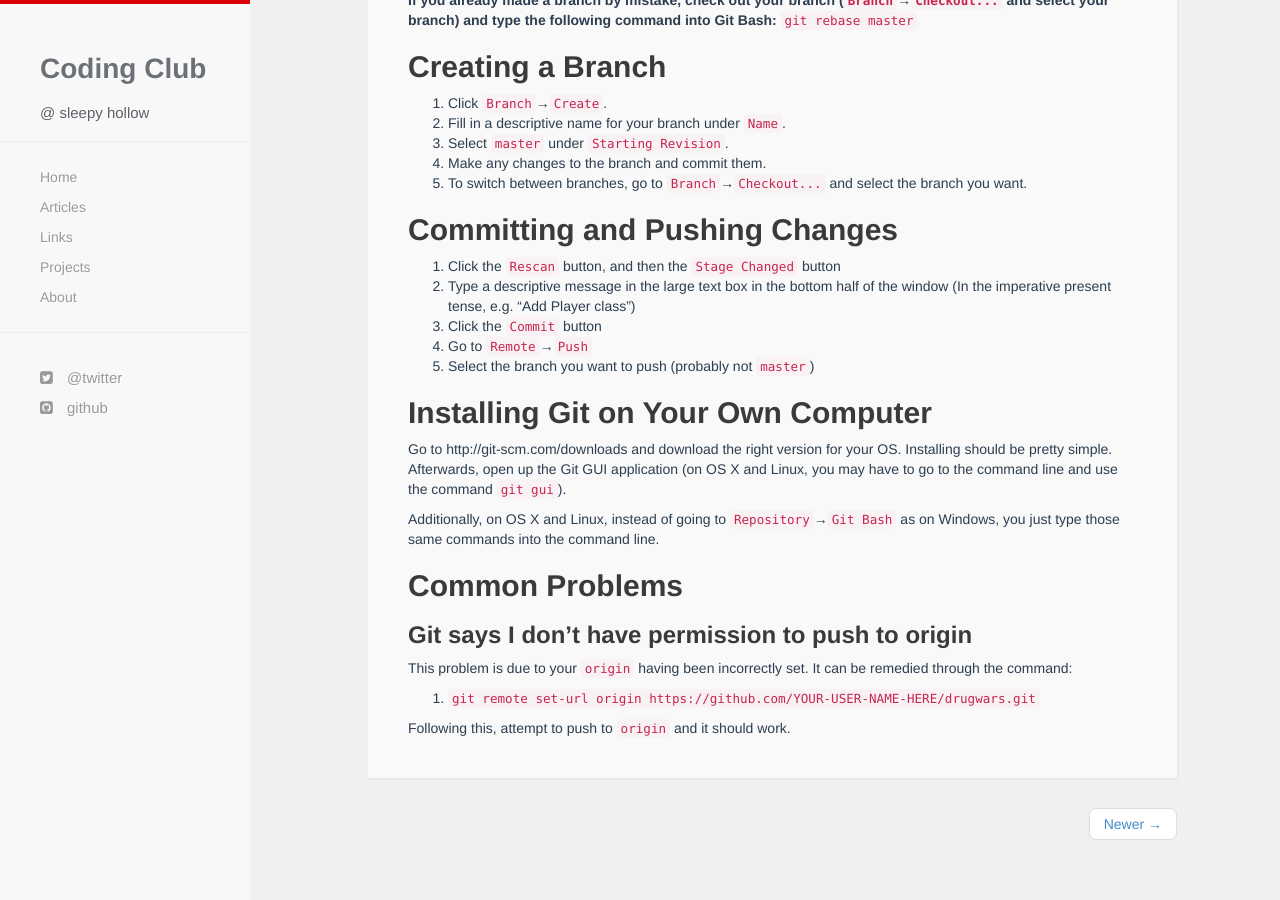
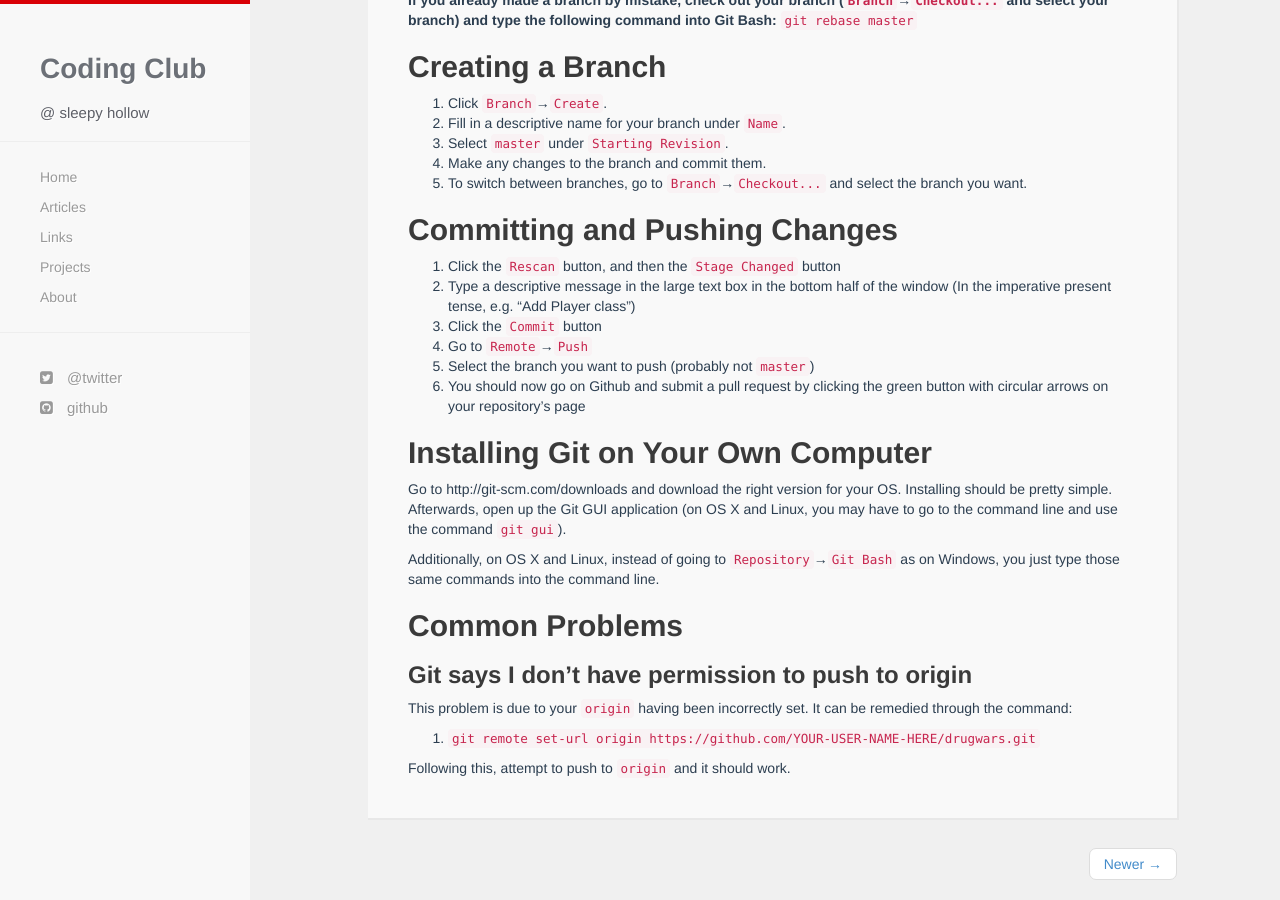
Before and after one commit to shhs-coding-club/shhs-coding-club.github.io, a Jekyll site: the page built from _posts/2014-09-23-Git-GUI-tutorial.md, in a window 1280 px wide and 900 px high, scrolled down 3593 px. Built offline with Jekyll 4.4.1, drawn with Linux system fonts in a browser that asks for light colours; nearby versions of some CDN libraries; Markdown is read by kramdown in place of the engine named in the settings; before the commit the page ends 4453 px from its top, so only the background shows below that.

```diff
--- a/_posts/2014-09-23-Git-GUI-tutorial.md
+++ b/_posts/2014-09-23-Git-GUI-tutorial.md
@@ -106,6 +106,7 @@ Git is an important tool, both for the club and in the larger world of developme
 3. Click the `Commit` button
 4. Go to `Remote`&rarr;`Push`
 5. Select the branch you want to push (probably not `master`)
+6. You should now go on Github and submit a pull request by clicking the green button with circular arrows on your repository's page
 
 ## Installing Git on Your Own Computer
 
```
Also changed, not shown: _posts/2014-12-09-Future-Goals.md (+1 -1 lines).
